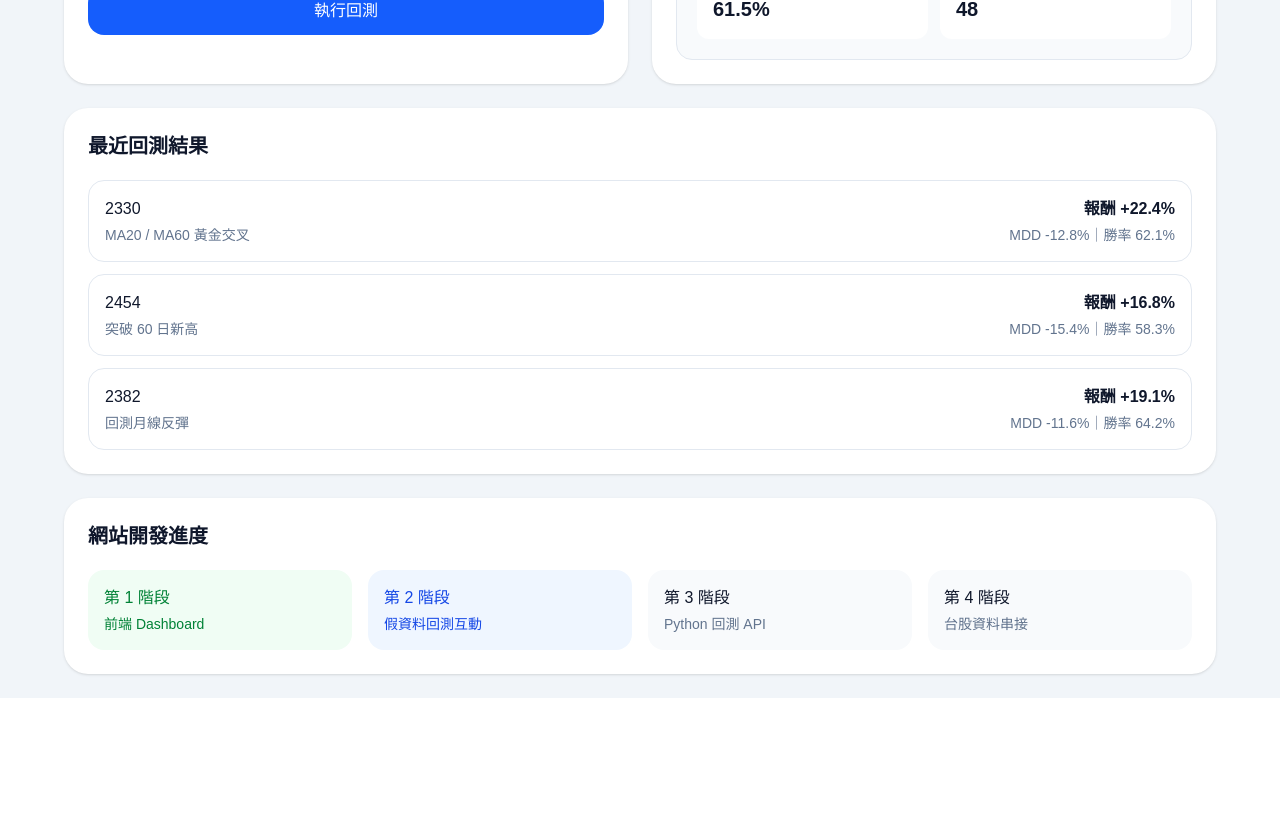
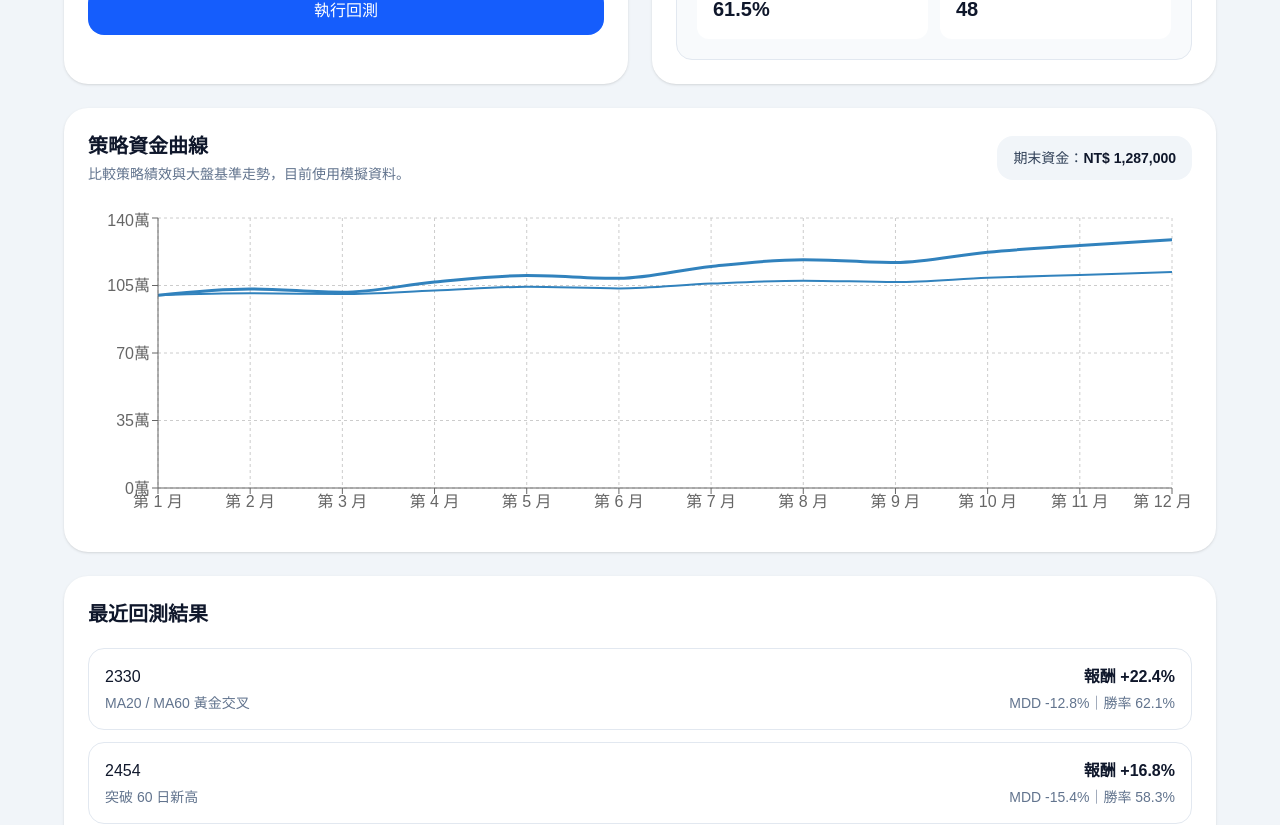
Before and after one commit to bobochun/stock-backtest-web, a Next.js app: page / in a window 1280 px wide. Shown: the part 820-1645 px from the top of the page. Before the commit the page ends 1518 px from the top, so only its background shows below. Built offline with nearby package versions, Linux system fonts and the light colour scheme.

Commit message:
Add equity curve chart

```diff
--- a/app/page.tsx
+++ b/app/page.tsx
@@ -1,6 +1,15 @@
 "use client";
 
 import { useState } from "react";
+import {
+  CartesianGrid,
+  Line,
+  LineChart,
+  ResponsiveContainer,
+  Tooltip,
+  XAxis,
+  YAxis,
+} from "recharts";
 
 type BacktestResult = {
   symbol: string;
@@ -10,6 +19,60 @@ type BacktestResult = {
   winRate: number;
   trades: number;
 };
+
+type EquityPoint = {
+  period: string;
+  strategy: number;
+  benchmark: number;
+};
+
+const defaultCurve: EquityPoint[] = [
+  { period: "第 1 月", strategy: 1000000, benchmark: 1000000 },
+  { period: "第 2 月", strategy: 1032000, benchmark: 1010000 },
+  { period: "第 3 月", strategy: 1015000, benchmark: 1006000 },
+  { period: "第 4 月", strategy: 1068000, benchmark: 1024000 },
+  { period: "第 5 月", strategy: 1102000, benchmark: 1043000 },
+  { period: "第 6 月", strategy: 1087000, benchmark: 1035000 },
+  { period: "第 7 月", strategy: 1149000, benchmark: 1060000 },
+  { period: "第 8 月", strategy: 1184000, benchmark: 1075000 },
+  { period: "第 9 月", strategy: 1169000, benchmark: 1068000 },
+  { period: "第 10 月", strategy: 1223000, benchmark: 1090000 },
+  { period: "第 11 月", strategy: 1258000, benchmark: 1105000 },
+  { period: "第 12 月", strategy: 1287000, benchmark: 1120000 },
+];
+
+function formatMoney(value: number) {
+  return `NT$ ${Math.round(value).toLocaleString("zh-TW")}`;
+}
+
+function generateEquityCurve(initialCapital: number, annualReturn: number) {
+  const curve: EquityPoint[] = [];
+
+  let strategyEquity = initialCapital;
+  let benchmarkEquity = initialCapital;
+
+  const monthlyStrategyReturn = annualReturn / 100 / 12;
+  const monthlyBenchmarkReturn = 0.08 / 12;
+
+  for (let month = 1; month <= 12; month++) {
+    const strategyNoise = Math.random() * 0.08 - 0.03;
+    const benchmarkNoise = Math.random() * 0.04 - 0.015;
+
+    strategyEquity =
+      strategyEquity * (1 + monthlyStrategyReturn + strategyNoise);
+
+    benchmarkEquity =
+      benchmarkEquity * (1 + monthlyBenchmarkReturn + benchmarkNoise);
+
+    curve.push({
+      period: `第 ${month} 月`,
+      strategy: Math.round(strategyEquity),
+      benchmark: Math.round(benchmarkEquity),
+    });
+  }
+
+  return curve;
+}
 
 export default function Home() {
   const [symbol, setSymbol] = useState("");
@@ -25,6 +88,8 @@ export default function Home() {
     winRate: 61.5,
     trades: 48,
   });
+
+  const [equityCurve, setEquityCurve] = useState<EquityPoint[]>(defaultCurve);
 
   const [recentResults, setRecentResults] = useState<BacktestResult[]>([
     {
@@ -59,6 +124,13 @@ export default function Home() {
       return;
     }
 
+    const cleanCapital = Number(capital.replaceAll(",", ""));
+
+    if (!cleanCapital || cleanCapital <= 0) {
+      alert("請輸入正確的初始資金，例如 1000000");
+      return;
+    }
+
     const fakeAnnualReturn = Number((Math.random() * 25 + 5).toFixed(1));
     const fakeMaxDrawdown = Number(-(Math.random() * 20 + 5).toFixed(1));
     const fakeWinRate = Number((Math.random() * 25 + 45).toFixed(1));
@@ -73,7 +145,10 @@ export default function Home() {
       trades: fakeTrades,
     };
 
+    const newCurve = generateEquityCurve(cleanCapital, fakeAnnualReturn);
+
     setResult(newResult);
+    setEquityCurve(newCurve);
     setRecentResults([newResult, ...recentResults]);
   }
 
@@ -91,7 +166,7 @@ export default function Home() {
 
           <p className="mt-4 max-w-2xl text-slate-600">
             輸入股票代號、選擇交易策略，系統會幫你回測歷史績效，
-            包含年化報酬、最大回撤、勝率與交易紀錄。
+            包含年化報酬、最大回撤、勝率、交易紀錄與資金曲線。
           </p>
 
           <div className="mt-6 flex flex-wrap gap-3">
@@ -248,6 +323,57 @@ export default function Home() {
         </section>
 
         <section className="rounded-3xl bg-white p-6 shadow-sm">
+          <div className="flex flex-wrap items-center justify-between gap-3">
+            <div>
+              <h2 className="text-xl font-bold text-slate-900">
+                策略資金曲線
+              </h2>
+              <p className="mt-1 text-sm text-slate-500">
+                比較策略績效與大盤基準走勢，目前使用模擬資料。
+              </p>
+            </div>
+
+            <div className="rounded-2xl bg-slate-100 px-4 py-3 text-sm text-slate-700">
+              期末資金：
+              <span className="font-bold text-slate-900">
+                {formatMoney(equityCurve[equityCurve.length - 1].strategy)}
+              </span>
+            </div>
+          </div>
+
+          <div className="mt-6 h-80">
+            <ResponsiveContainer width="100%" height="100%">
+              <LineChart
+                data={equityCurve}
+                margin={{ top: 10, right: 20, left: 10, bottom: 10 }}
+              >
+                <CartesianGrid strokeDasharray="3 3" />
+                <XAxis dataKey="period" />
+                <YAxis tickFormatter={(value) => `${Math.round(value / 10000)}萬`} />
+                <Tooltip
+                  formatter={(value) => formatMoney(Number(value))}
+                  labelFormatter={(label) => `期間：${label}`}
+                />
+                <Line
+                  type="monotone"
+                  dataKey="strategy"
+                  name="策略資金"
+                  strokeWidth={3}
+                  dot={false}
+                />
+                <Line
+                  type="monotone"
+                  dataKey="benchmark"
+                  name="大盤基準"
+                  strokeWidth={2}
+                  dot={false}
+                />
+              </LineChart>
+            </ResponsiveContainer>
+          </div>
+        </section>
+
+        <section className="rounded-3xl bg-white p-6 shadow-sm">
           <h2 className="text-xl font-bold text-slate-900">最近回測結果</h2>
 
           <div className="mt-5 space-y-3">
@@ -289,19 +415,19 @@ export default function Home() {
               <p className="mt-1 text-sm text-green-700">前端 Dashboard</p>
             </div>
 
-            <div className="rounded-2xl bg-blue-50 p-4">
-              <p className="font-medium text-blue-700">第 2 階段</p>
-              <p className="mt-1 text-sm text-blue-700">假資料回測互動</p>
+            <div className="rounded-2xl bg-green-50 p-4">
+              <p className="font-medium text-green-700">第 2 階段</p>
+              <p className="mt-1 text-sm text-green-700">假資料回測互動</p>
             </div>
 
-            <div className="rounded-2xl bg-slate-50 p-4">
-              <p className="font-medium text-slate-900">第 3 階段</p>
-              <p className="mt-1 text-sm text-slate-500">Python 回測 API</p>
+            <div className="rounded-2xl bg-blue-50 p-4">
+              <p className="font-medium text-blue-700">第 3 階段</p>
+              <p className="mt-1 text-sm text-blue-700">資金曲線圖</p>
             </div>
 
             <div className="rounded-2xl bg-slate-50 p-4">
               <p className="font-medium text-slate-900">第 4 階段</p>
-              <p className="mt-1 text-sm text-slate-500">台股資料串接</p>
+              <p className="mt-1 text-sm text-slate-500">Python 回測 API</p>
             </div>
           </div>
         </section>
--- a/package.json
+++ b/package.json
@@ -11,7 +11,8 @@
   "dependencies": {
     "next": "16.2.6",
     "react": "19.2.4",
-    "react-dom": "19.2.4"
+    "react-dom": "19.2.4",
+    "recharts": "^3.8.1"
   },
   "devDependencies": {
     "@tailwindcss/postcss": "^4",
```
Also changed, not shown: 1 other file (tests, documents, lock files or other folders).
